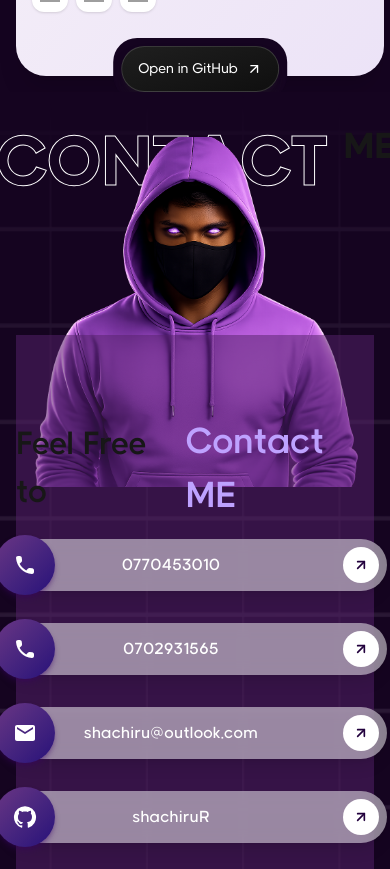
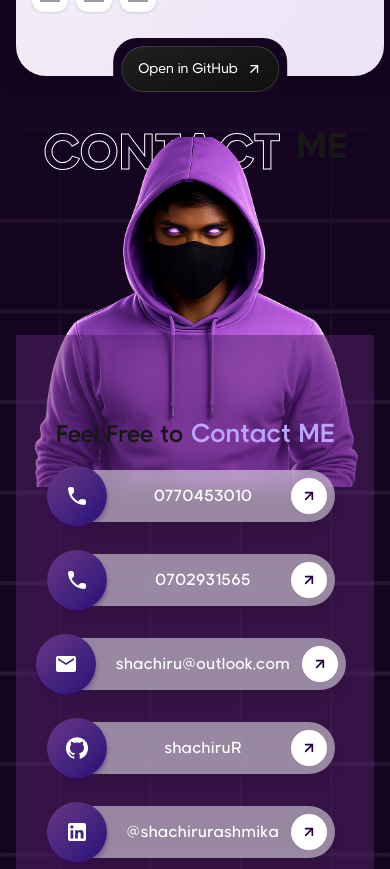
Before and after one commit to ShachiruR/my-portfolio, a Next.js app in the folder my-portfolio/: page / in a window 390 px wide. Shown: the part 3434-4303 px from the top of the page. Built offline with nearby package versions, Linux system fonts and the light colour scheme; grey boxes are pictures that could not be loaded.

Commit message:
fixed contact us responsive issues

```diff
--- a/my-portfolio/public/src/components/ContactMeSection.tsx
+++ b/my-portfolio/public/src/components/ContactMeSection.tsx
@@ -23,7 +23,7 @@ const ContactMeSection: React.FC = () => {
       </div>
       <div className="absolute top-10 left-1/2 -translate-x-1/2 flex flex-row items-start justify-center gap-4">
         <span
-          className="text-[70px] md:text-[120px] font-extrabold  text-transparent
+          className="text-[50px] md:text-[120px] font-extrabold  text-transparent
     [-webkit-text-stroke:1px_white] leading-none"
         >
           CONTACT
@@ -56,8 +56,10 @@ const ContactMeSection: React.FC = () => {
           <div className="grid grid-cols-1 gap-4 relative z-10 my-4">
             {" "}
             <div className="flex flex-row items-center justify-center gap-2">
-              <span className="text-[32px] font-bold ">Feel Free to</span>
-              <span className="text-[36px] font-bold text-[#BEA2FF]">
+              <span className="text-[24px] md:text-[32px] font-bold ">
+                Feel Free to
+              </span>
+              <span className="text-[26px] md:text-[36px] font-bold text-[#BEA2FF]">
                 Contact ME
               </span>
             </div>
@@ -137,13 +139,13 @@ const CallCTA: React.FC<CallCTAProps> = ({ logo, href, text }) => {
       href={href}
       target="_blank"
       rel="noopener noreferrer"
-      className="group flex min-w-sm items-center gap-3 relative rounded-full bg-[#ffffff7e] backdrop-blur-sm p-2 shadow-lg transition-transform duration-200 hover:scale-[1.02] active:scale-[0.98]"
+      className="group flex flex-row  pl-6 md:pl-2  justify-center md:justify-start min-w-[280px] md:min-w-sm items-center gap-3 relative rounded-full bg-[#ffffff7e] backdrop-blur-sm p-2 shadow-lg transition-transform duration-200 hover:scale-[1.02] active:scale-[0.98]"
     >
       <span className="absolute -left-2 flex h-15 w-15 shrink-0 items-center justify-center rounded-full bg-linear-to-br from-[#6B3584] to-[#290E79] shadow-md shadow-purple-950/40">
         {logo}
       </span>
 
-      <span className="flex-1 text-center text-base font-semibold tracking-wide text-white">
+      <span className="flex-1 text-center text-base font-semibold tracking-wide text-white md:px-0 pl-12">
         {text}
       </span>
 
```
